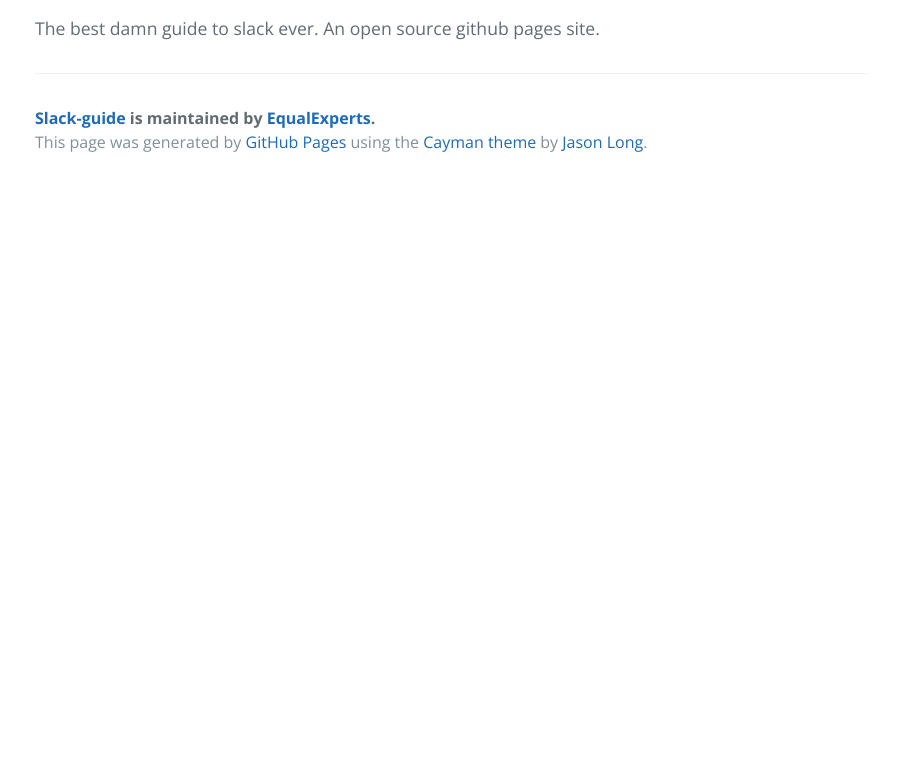
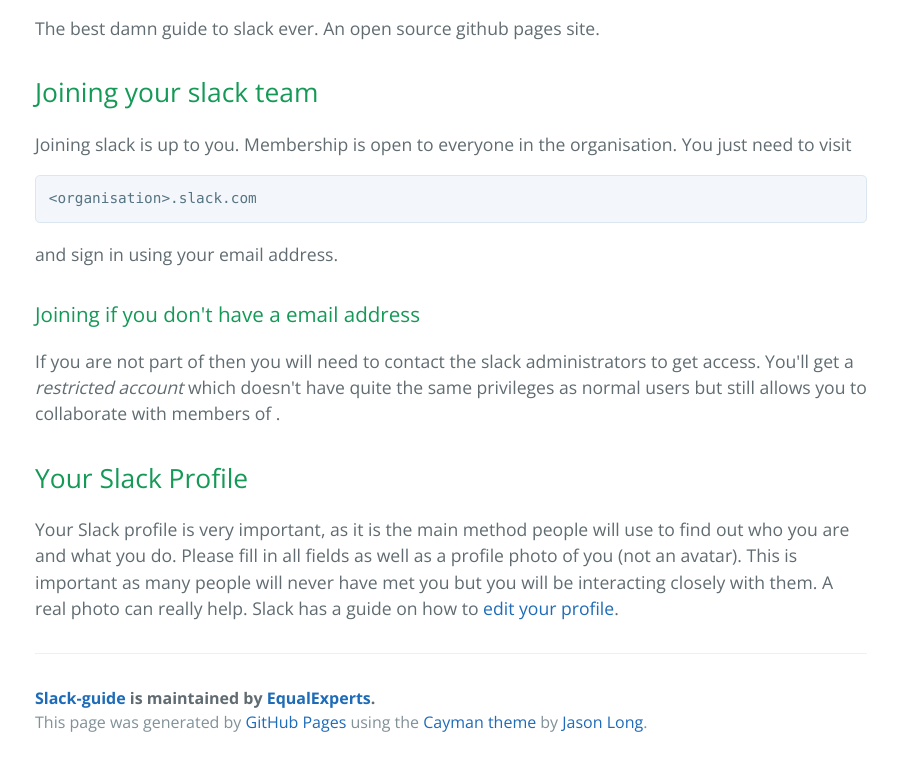
Before and after one commit to EqualExperts/slack-guide, a plain HTML site: page index.html in a window 1280 px wide. Shown: the part 470-1236 px from the top of the page, without its empty margins (189-1087 px from the left). Before the commit the page ends 800 px from the top, so only its background shows below. Drawn offline with nearby package versions, Linux system fonts and the light colour scheme.

```diff
--- a/index.html
+++ b/index.html
@@ -24,6 +24,26 @@
 
 <p>The best damn guide to slack ever. An open source github pages site.</p>
 
+<h2>
+<a id="joining-your-slack-team" class="anchor" href="#joining-your-slack-team" aria-hidden="true"><span aria-hidden="true" class="octicon octicon-link"></span></a>Joining your slack team</h2>
+
+<p>Joining slack is up to you. Membership is open to everyone in the organisation. You just need to visit</p>
+
+<pre><code>&lt;organisation&gt;.slack.com
+</code></pre>
+
+<p>and sign in using your  email address.</p>
+
+<h3>
+<a id="joining-if-you-dont-have-a--email-address" class="anchor" href="#joining-if-you-dont-have-a--email-address" aria-hidden="true"><span aria-hidden="true" class="octicon octicon-link"></span></a>Joining if you don't have a  email address</h3>
+
+<p>If you are not part of  then you will need to contact the  slack administrators to get access. You'll get a <em>restricted account</em> which doesn't have quite the same privileges as normal users but still allows you to collaborate with members of .</p>
+
+<h2>
+<a id="your-slack-profile" class="anchor" href="#your-slack-profile" aria-hidden="true"><span aria-hidden="true" class="octicon octicon-link"></span></a>Your Slack Profile</h2>
+
+<p>Your Slack profile is very important, as it is the main method people will use to find out who you are and what you do. Please fill in all fields as well as a profile photo of you (not an avatar). This is important as many people will never have met you but you will be interacting closely with them. A real photo can really help. Slack has a guide on how to <a href="https://get.slack.help/hc/en-us/articles/204092246-Editing-your-profile">edit your profile</a>.</p>
+
       <footer class="site-footer">
         <span class="site-footer-owner"><a href="https://github.com/EqualExperts/slack-guide">Slack-guide</a> is maintained by <a href="https://github.com/EqualExperts">EqualExperts</a>.</span>
 
--- a/params.json
+++ b/params.json
@@ -1,6 +1,6 @@
 {
   "name": "Slack-guide",
   "tagline": "The best damn guide to slack ever. An open source github pages site.",
-  "body": "# slack-guide\r\nThe best damn guide to slack ever. An open source github pages site.\r\n",
+  "body": "# slack-guide\r\nThe best damn guide to slack ever. An open source github pages site.\r\n\r\n## Joining your slack team\r\nJoining slack is up to you. Membership is open to everyone in the organisation. You just need to visit\r\n\r\n    <organisation>.slack.com\r\n\r\nand sign in using your <organisation> email address.\r\n\r\n### Joining if you don't have a <organistion> email address\r\nIf you are not part of <organisation> then you will need to contact the <organisation> slack administrators to get access. You'll get a *restricted account* which doesn't have quite the same privileges as normal users but still allows you to collaborate with members of <organisation>.\r\n\r\n## Your Slack Profile\r\nYour Slack profile is very important, as it is the main method people will use to find out who you are and what you do. Please fill in all fields as well as a profile photo of you (not an avatar). This is important as many people will never have met you but you will be interacting closely with them. A real photo can really help. Slack has a guide on how to [edit your profile](https://get.slack.help/hc/en-us/articles/204092246-Editing-your-profile).\r\n\r\n##\r\n",
   "note": "Don't delete this file! It's used internally to help with page regeneration."
 }
```
